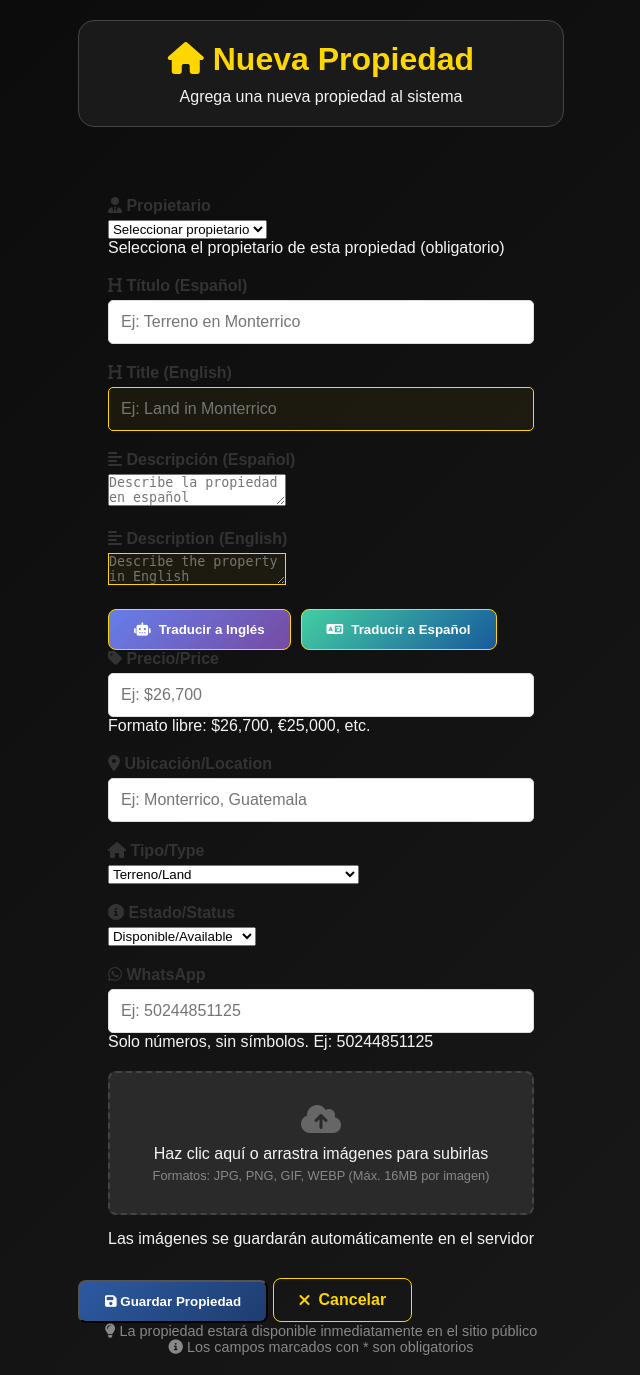
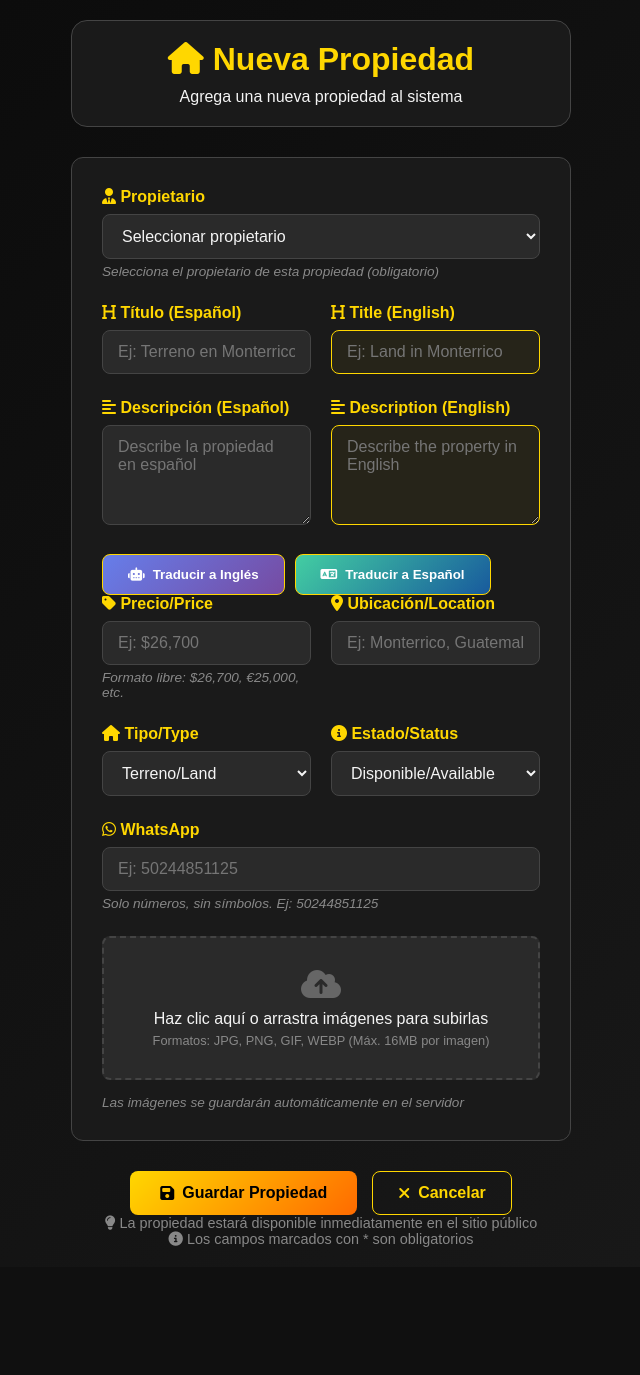
Before and after one commit to donpeperabe/CRM-landing-demo, a Flask app: page /crm/propiedades/nueva in a window 1280 px wide. Shown: the whole page, without its empty margins (319-959 px from the left). After the commit the page ends 1247 px from the top, so only its background shows below. Run offline with Flask 3, Linux system fonts and the light colour scheme; the visitor is signed in with stand-in values (Sample User, id 1); tables that the repository leaves empty hold one stand-in row (values such as "Sample post").

Commit message:
Update style.css

```diff
--- a/static/style.css
+++ b/static/style.css
@@ -762,3 +762,153 @@ header, footer {
 .property-info p {
     text-align: center;
 }
+        .crm-container {
+            max-width: 800px;
+            margin: 0 auto;
+            padding: 20px;
+            color: #f4f4f4;
+        }
+
+        .crm-header {
+            text-align: center;
+            margin-bottom: 30px;
+            padding: 20px;
+            background: #1a1a1a;
+            border-radius: 16px;
+            border: 1px solid #444;
+        }
+
+        .crm-header h1 {
+            color: #ffd700;
+            margin-bottom: 10px;
+        }
+
+        .form-container {
+            background: #1a1a1a;
+            border: 1px solid #444;
+            border-radius: 12px;
+            padding: 30px;
+            margin-bottom: 30px;
+        }
+
+        .form-group {
+            margin-bottom: 25px;
+        }
+
+        .form-group label {
+            display: block;
+            margin-bottom: 8px;
+            color: #ffd700;
+            font-weight: 600;
+        }
+
+        .form-group input,
+        .form-group select,
+        .form-group textarea {
+            width: 100%;
+            padding: 12px 15px;
+            background: #2a2a2a;
+            border: 1px solid #444;
+            border-radius: 8px;
+            color: #f4f4f4;
+            font-size: 1rem;
+            transition: all 0.3s ease;
+            font-family: inherit;
+        }
+
+        .form-group input:focus,
+        .form-group select:focus,
+        .form-group textarea:focus {
+            outline: none;
+            border-color: #ffd700;
+            box-shadow: 0 0 10px rgba(255, 215, 0, 0.2);
+        }
+
+        .form-group textarea {
+            min-height: 100px;
+            resize: vertical;
+        }
+
+        .form-row {
+            display: grid;
+            grid-template-columns: 1fr 1fr;
+            gap: 20px;
+        }
+
+        .btn-primary {
+            background: linear-gradient(135deg, #ffd700, #ff6b00);
+            color: #000;
+            padding: 12px 30px;
+            border: none;
+            border-radius: 8px;
+            font-weight: 600;
+            text-decoration: none;
+            transition: all 0.3s ease;
+            cursor: pointer;
+            display: inline-flex;
+            align-items: center;
+            gap: 8px;
+            font-size: 1rem;
+        }
+
+        .btn-primary:hover {
+            background: linear-gradient(135deg, #ff6b00, #ffd700);
+            box-shadow: 0 0 20px rgba(255, 215, 0, 0.4);
+            transform: translateY(-2px);
+        }
+
+        .btn-secondary {
+            background: transparent;
+            color: #ffd700;
+            padding: 12px 25px;
+            border: 1px solid #ffd700;
+            border-radius: 8px;
+            font-weight: 600;
+            text-decoration: none;
+            transition: all 0.3s ease;
+            cursor: pointer;
+            display: inline-flex;
+            align-items: center;
+            gap: 8px;
+        }
+
+        .btn-secondary:hover {
+            background: #ffd700;
+            color: #000;
+        }
+
+        .form-actions {
+            display: flex;
+            gap: 15px;
+            justify-content: center;
+            margin-top: 30px;
+            flex-wrap: wrap;
+        }
+
+        .field-info {
+            font-size: 0.85rem;
+            color: #888;
+            margin-top: 5px;
+            font-style: italic;
+        }
+
+        .image-previews {
+            display: grid;
+            grid-template-columns: repeat(auto-fill, minmax(100px, 1fr));
+            gap: 10px;
+            margin-top: 10px;
+        }
+
+        .image-preview {
+            width: 100px;
+            height: 80px;
+            object-fit: cover;
+            border-radius: 6px;
+            border: 1px solid #444;
+        }
+
+        @media (max-width: 768px) {
+            .form-row {
+                grid-template-columns: 1fr;
+            }
+        }
```
